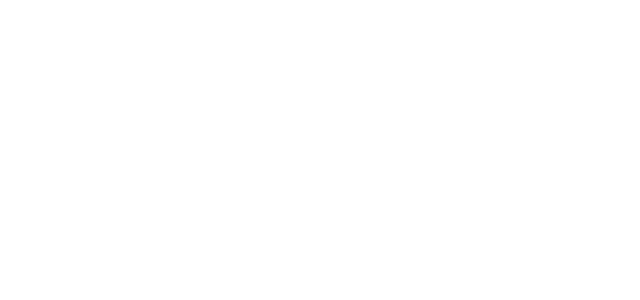
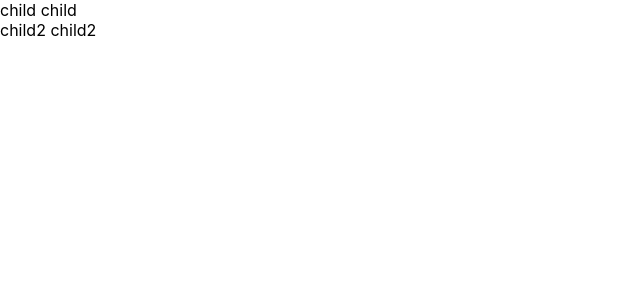
Before and after one commit to Rarrrock/react_march_artyom_puhanovskyi, a React (Create React App) app: page / in a window 1280 px wide. Shown: the top 300 px of the page, without its empty margins (0-640 px from the left). Built offline with nearby package versions, Linux system fonts and the light colour scheme.

Commit message:
Lesson_4_hooks_and_lifecycles-hoc_1

```diff
--- a/src/App.tsx
+++ b/src/App.tsx
@@ -1,12 +1,23 @@
 import React from 'react';
 import './App.css';
+import Parent from "./components/Parent";
+import Child from "./components/Child";
+import Child2 from "./components/Child2";
 
-const App = () =>  {
+
+const App = () => {
 
   return (
-    <div>
+      <div>
+        <Parent>
+          <Child/>
+        </Parent>
 
-    </div>
+        <Parent>
+          <Child2/>
+        </Parent>
+
+      </div>
   );
 }
 
--- /dev/null
+++ b/src/components/Child.tsx
@@ -0,0 +1,12 @@
+import React from 'react';
+
+const Child = () => {
+    return (
+        <div>
+            child
+            child
+        </div>
+    );
+};
+
+export default Child;
--- /dev/null
+++ b/src/components/Child2.tsx
@@ -0,0 +1,12 @@
+import React from 'react';
+
+const Child2 = () => {
+    return (
+        <div>
+            child2
+            child2
+        </div>
+    );
+};
+
+export default Child2;
--- /dev/null
+++ b/src/components/Parent.tsx
@@ -0,0 +1,12 @@
+import React, {FC} from 'react';
+
+const Parent: FC<any> = ({children}) => {
+    console.log('Parent actions',);
+    return (
+        <div>
+            {children}
+        </div>
+    );
+};
+
+export default Parent;
```
